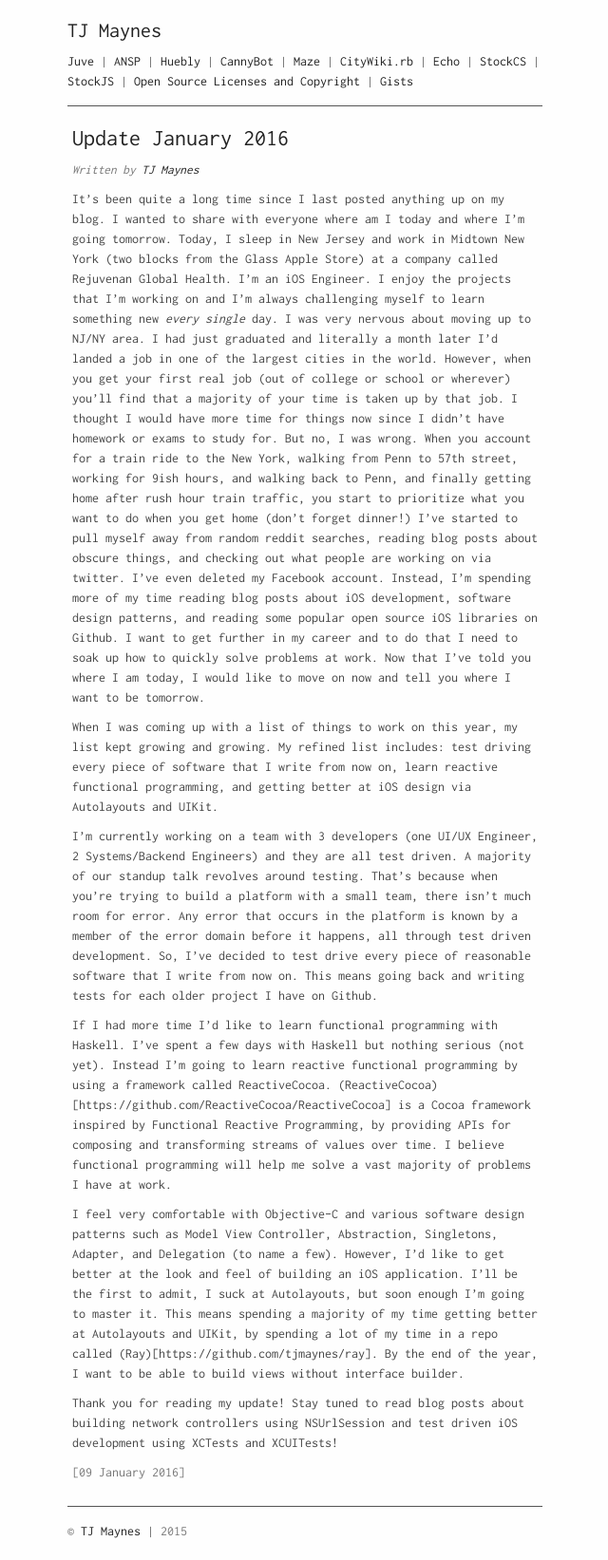
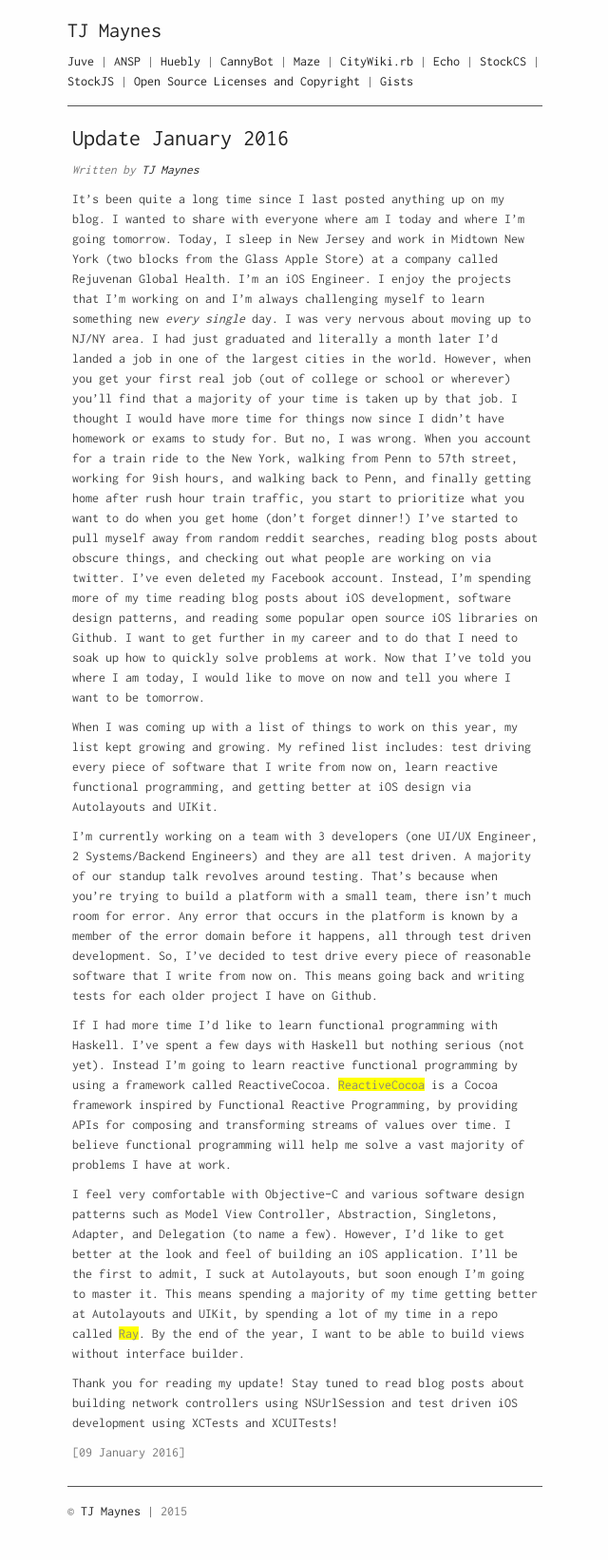
Before and after one commit to embaron/tjmaynes.github.io, a Jekyll site: the page built from _posts/2016-01-09-update-january-2016.md, in a window 1280 px wide. Shown: the whole page at 95% size, without its empty margins (319-959 px from the left). Built offline with Jekyll 4.4.1, drawn with Linux system fonts in a browser that asks for light colours; after the commit the page ends 1622 px from its top, so only the background shows below that.

Commit message:
Updated links on update jan 2016 post

```diff
--- a/_posts/2016-01-09-update-january-2016.md
+++ b/_posts/2016-01-09-update-january-2016.md
@@ -11,8 +11,8 @@ When I was coming up with a list of things to work on this year, my list kept gr
 
 I'm currently working on a team with 3 developers (one UI/UX Engineer, 2 Systems/Backend Engineers) and they are all test driven. A majority of our standup talk revolves around testing. That's because when you're trying to build a platform with a small team, there isn't much room for error. Any error that occurs in the platform is known by a member of the error domain before it happens, all through test driven development. So, I've decided to test drive every piece of reasonable software that I write from now on. This means going back and writing tests for each older project I have on Github.
 
-If I had more time I'd like to learn functional programming with Haskell. I've spent a few days with Haskell but nothing serious (not yet). Instead I'm going to learn reactive functional programming by using a framework called ReactiveCocoa. (ReactiveCocoa)[https://github.com/ReactiveCocoa/ReactiveCocoa] is a Cocoa framework inspired by Functional Reactive Programming, by providing APIs for composing and transforming streams of values over time. I believe functional programming will help me solve a vast majority of problems I have at work.
+If I had more time I'd like to learn functional programming with Haskell. I've spent a few days with Haskell but nothing serious (not yet). Instead I'm going to learn reactive functional programming by using a framework called ReactiveCocoa. [ReactiveCocoa](https://github.com/ReactiveCocoa/ReactiveCocoa) is a Cocoa framework inspired by Functional Reactive Programming, by providing APIs for composing and transforming streams of values over time. I believe functional programming will help me solve a vast majority of problems I have at work.
 
-I feel very comfortable with Objective-C and various software design patterns such as Model View Controller, Abstraction, Singletons, Adapter, and Delegation (to name a few). However, I'd like to get better at the look and feel of building an iOS application. I'll be the first to admit, I suck at Autolayouts, but soon enough I'm going to master it. This means spending a majority of my time getting better at Autolayouts and UIKit, by spending a lot of my time in a repo called (Ray)[https://github.com/tjmaynes/ray]. By the end of the year, I want to be able to build views without interface builder.
+I feel very comfortable with Objective-C and various software design patterns such as Model View Controller, Abstraction, Singletons, Adapter, and Delegation (to name a few). However, I'd like to get better at the look and feel of building an iOS application. I'll be the first to admit, I suck at Autolayouts, but soon enough I'm going to master it. This means spending a majority of my time getting better at Autolayouts and UIKit, by spending a lot of my time in a repo called [Ray](https://github.com/tjmaynes/ray). By the end of the year, I want to be able to build views without interface builder.
 
 Thank you for reading my update! Stay tuned to read blog posts about building network controllers using NSUrlSession and test driven iOS development using XCTests and XCUITests!
```
